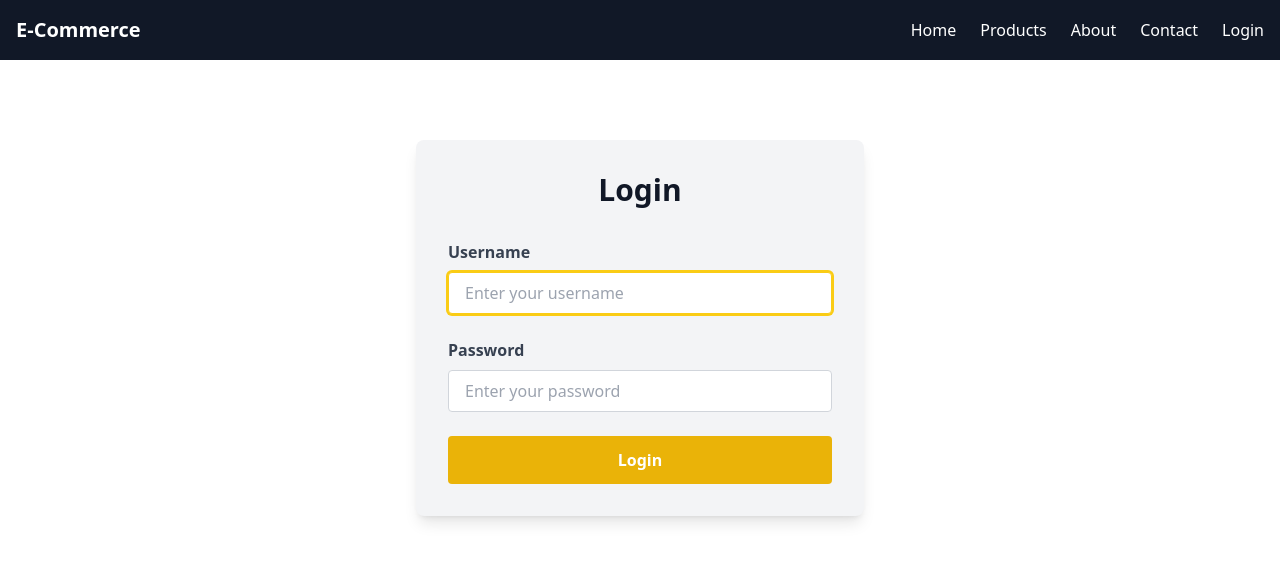
After one commit to Naira98/e-commerce-django, a Django app: page /login/ in a window 1280 px wide. The commit adds this page. Shown: the top 562 px of the page. Run offline with Django 5.2, Linux system fonts and the light colour scheme; some libraries are stand-ins or nearby versions.

Commit message:
login and logout

```diff
--- a/commerce/settings.py
+++ b/commerce/settings.py
@@ -105,6 +105,8 @@ AUTH_PASSWORD_VALIDATORS = [
     },
 ]
 
+LOGIN_REDIRECT_URL = '/'
+
 
 # Internationalization
 # https://docs.djangoproject.com/en/5.2/topics/i18n/
--- a/home/urls.py
+++ b/home/urls.py
@@ -1,4 +1,5 @@
 from django.urls import path
+from django.contrib.auth import views as auth_views
 
 from . import views
 
@@ -6,4 +7,6 @@ urlpatterns = [
     path("", views.home, name="index"),
     path("about", views.about, name="about"),
     path("contact", views.contact, name="contact"),
+    path('login/', auth_views.LoginView.as_view(template_name='auth/login.html'), name='login'),
+    path('logout/', auth_views.LogoutView.as_view(next_page='login'), name='logout'),
 ]
--- /dev/null
+++ b/templates/auth/login.html
@@ -0,0 +1,54 @@
+{% extends "base.html" %}
+
+{% block title %}Login{% endblock %}
+
+{% block body %}
+{% include 'components/navbar.html' %}
+
+<div class="max-w-md mx-auto mt-20 p-8 bg-gray-100 rounded-lg shadow-lg">
+  <h2 class="text-3xl font-bold mb-8 text-center text-gray-900">Login</h2>
+
+  <form method="post" class="space-y-6">
+    {% csrf_token %}
+    {% if form.errors %}
+      <div class="bg-red-100 border border-red-400 text-red-700 px-4 py-3 rounded relative" role="alert">
+        <strong class="font-bold">Error!</strong>
+        <span class="block sm:inline">Please check your username and password.</span>
+      </div>
+    {% endif %}
+
+    <div>
+      <label for="id_username" class="block text-gray-700 font-semibold mb-2">Username</label>
+      <input
+        type="text"
+        name="username"
+        id="id_username"
+        class="w-full px-4 py-2 border border-gray-300 rounded focus:outline-none focus:ring-2 focus:ring-yellow-400 focus:border-yellow-400"
+        placeholder="Enter your username"
+        required
+        autofocus
+      />
+    </div>
+
+    <div>
+      <label for="id_password" class="block text-gray-700 font-semibold mb-2">Password</label>
+      <input
+        type="password"
+        name="password"
+        id="id_password"
+        class="w-full px-4 py-2 border border-gray-300 rounded focus:outline-none focus:ring-2 focus:ring-yellow-400 focus:border-yellow-400"
+        placeholder="Enter your password"
+        required
+      />
+    </div>
+
+    <button
+      type="submit"
+      class="w-full bg-yellow-500 hover:bg-yellow-600 text-white font-bold py-3 rounded transition duration-300"
+    >
+      Login
+    </button>
+  </form>
+</div>
+
+{% endblock %}
--- a/templates/components/navbar.html
+++ b/templates/components/navbar.html
@@ -1,71 +1,56 @@
 <nav class="bg-gray-900 text-white py-4">
   <div class="max-w-7xl mx-auto flex items-center justify-between px-4">
     <a href="/" class="text-xl font-bold">E-Commerce</a>
-    <div class="hidden md:flex space-x-6">
-      <a
-        href="/"
-        class="hover:text-yellow-400 {% if active == 'home' %} text-yellow-400 font-semibold {% endif %}"
-        >Home</a
-      >
-      <a
-        href="/products"
-        class="hover:text-yellow-400 {% if active == 'products' %} text-yellow-400 font-semibold {% endif %}"
-        >Products</a
-      >
-      <a
-        href="/about"
-        class="hover:text-yellow-400 {% if active == 'about' %} text-yellow-400 font-semibold {% endif %}"
-        >About</a
-      >
-      <a
-        href="/contact"
-        class="hover:text-yellow-400 {% if active == 'contact' %} text-yellow-400 font-semibold {% endif %}"
-        >Contact</a
-      >
+
+    <!-- Desktop Navigation -->
+    <div class="hidden md:flex space-x-6 items-center">
+      <a href="/" class="hover:text-yellow-400 {% if active == 'home' %} text-yellow-400 font-semibold {% endif %}">Home</a>
+      <a href="/products" class="hover:text-yellow-400 {% if active == 'products' %} text-yellow-400 font-semibold {% endif %}">Products</a>
+      <a href="/about" class="hover:text-yellow-400 {% if active == 'about' %} text-yellow-400 font-semibold {% endif %}">About</a>
+      <a href="/contact" class="hover:text-yellow-400 {% if active == 'contact' %} text-yellow-400 font-semibold {% endif %}">Contact</a>
+
       {% if request.user.is_authenticated and request.user.is_staff %}
-        <a
-          href="/dashboard"
-          class="hover:text-yellow-400 {% if active == 'dashboard' %} text-yellow-400 font-semibold {% endif %}"
-        >Dashboard</a>
+        <a href="/dashboard" class="hover:text-yellow-400 {% if active == 'dashboard' %} text-yellow-400 font-semibold {% endif %}">Dashboard</a>
       {% endif %}
 
+      {% if request.user.is_authenticated %}
+        <form method="post" action="{% url 'logout' %}">
+          {% csrf_token %}
+          <button type="submit" class="hover:text-yellow-400"><i class="fa-solid fa-right-from-bracket"></i></button>
+        </form>
+      {% else %}
+        <a href="{% url 'login' %}" class="hover:text-yellow-400">Login</a>
+      {% endif %}
     </div>
+
+    <!-- Mobile Menu Toggle -->
     <div class="md:hidden">
       <button id="menu-toggle" class="focus:outline-none">
-        <svg
-          class="w-6 h-6"
-          fill="none"
-          stroke="currentColor"
-          stroke-width="2"
-          viewBox="0 0 24 24"
-          stroke-linecap="round"
-          stroke-linejoin="round"
-        >
+        <svg class="w-6 h-6" fill="none" stroke="currentColor" stroke-width="2" viewBox="0 0 24 24" stroke-linecap="round" stroke-linejoin="round">
           <path d="M4 6h16M4 12h16M4 18h16" />
         </svg>
       </button>
     </div>
   </div>
+
+  <!-- Mobile Navigation -->
   <div id="mobile-menu" class="hidden px-4 mt-2 space-y-2 md:hidden">
-    <a
-      href="/"
-      class="block hover:text-yellow-400 {% if active == 'home' %} text-yellow-400 font-semibold {% endif %}"
-      >Home</a
-    >
-    <a
-      href="/products"
-      class="block hover:text-yellow-400 {% if active == 'products' %} text-yellow-400 font-semibold {% endif %}"
-      >Products</a
-    >
-    <a
-      href="/about"
-      class="block hover:text-yellow-400 {% if active == 'about' %} text-yellow-400 font-semibold {% endif %}"
-      >About</a
-    >
-    <a
-      href="/contact"
-      class="block hover:text-yellow-400 {% if active == 'contact' %} text-yellow-400 font-semibold {% endif %}"
-      >Contact</a
-    >
+    <a href="/" class="block hover:text-yellow-400 {% if active == 'home' %} text-yellow-400 font-semibold {% endif %}">Home</a>
+    <a href="/products" class="block hover:text-yellow-400 {% if active == 'products' %} text-yellow-400 font-semibold {% endif %}">Products</a>
+    <a href="/about" class="block hover:text-yellow-400 {% if active == 'about' %} text-yellow-400 font-semibold {% endif %}">About</a>
+    <a href="/contact" class="block hover:text-yellow-400 {% if active == 'contact' %} text-yellow-400 font-semibold {% endif %}">Contact</a>
+
+    {% if request.user.is_authenticated and request.user.is_staff %}
+      <a href="/dashboard" class="block hover:text-yellow-400 {% if active == 'dashboard' %} text-yellow-400 font-semibold {% endif %}">Dashboard</a>
+    {% endif %}
+
+    {% if request.user.is_authenticated %}
+      <form method="post" action="{% url 'logout' %}">
+        {% csrf_token %}
+        <button type="submit" class="block text-left w-full hover:text-yellow-400">Logout</button>
+      </form>
+    {% else %}
+      <a href="{% url 'login' %}" class="block hover:text-yellow-400">Login</a>
+    {% endif %}
   </div>
 </nav>
```
